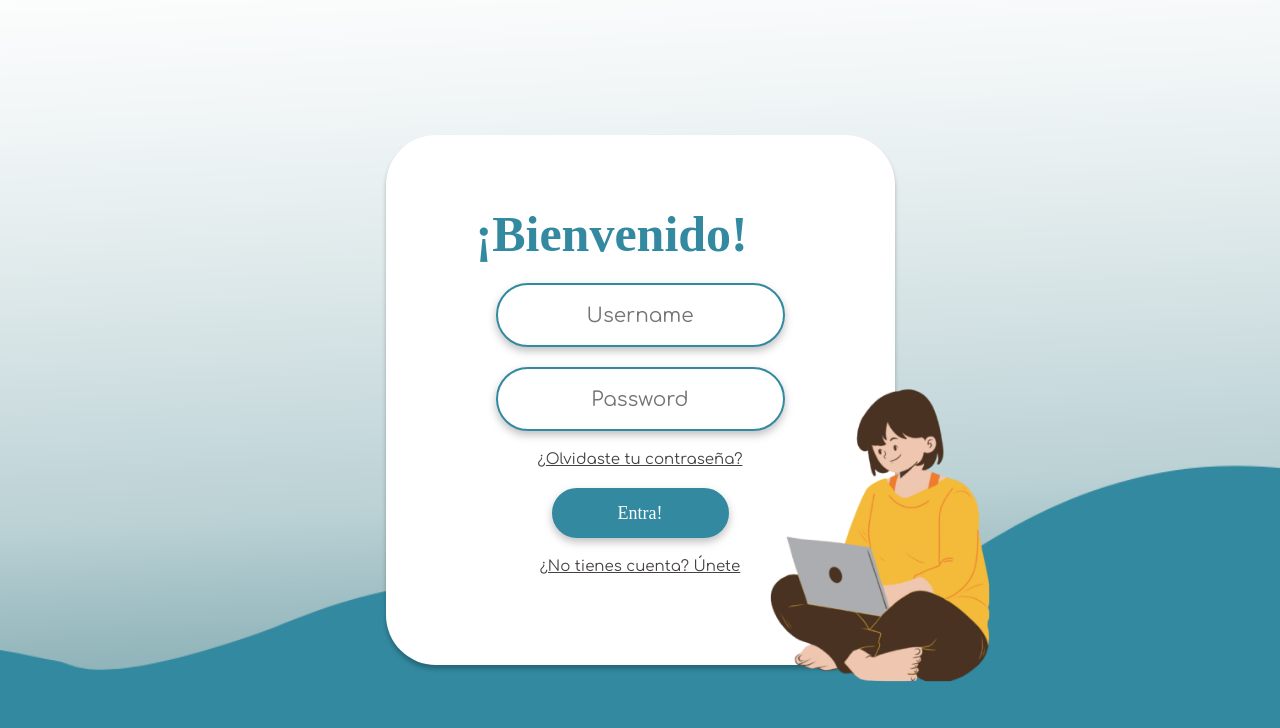
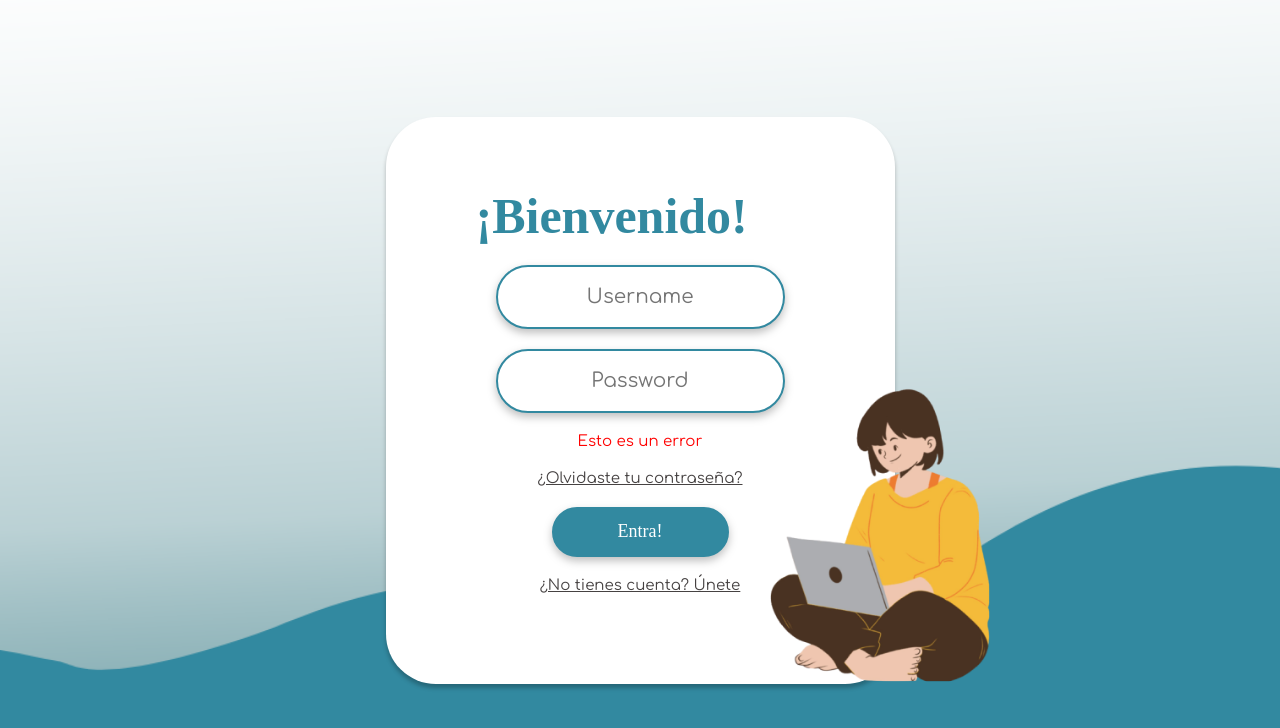
Before and after one commit to jtnvv/MochiExpres, a React (Create React App) app in the folder client/: page /Login in a window 1280 px wide. Shown: the top 728 px of the page. Built offline with nearby package versions, Linux system fonts and the light colour scheme; a web font is replaced by a local one.

Commit message:
Discart message error

```diff
--- a/client/src/pages/Login.jsx
+++ b/client/src/pages/Login.jsx
@@ -1,30 +1,15 @@
 import React from "react";
-import { useState } from "react";
 import { Link } from "react-router-dom";
 import people from "../img/login-people.png";
 const Login = () => {
-    const [username, setUsername] = useState("");
-    const [password, setPassword] = useState("");
-    const [errorMessage, setErrorMessage] = useState("");
-
-    function verificacionCampos(event) //verifica si ambos campos estan llenos
-    {
-        event.preventDefault();
-        if (username === "" || password === "") {
-            setErrorMessage("Por favor, llena ambos campos");
-        }
-        else {
-            //continuar con el proceso de login
-        }
-    }
     return (
         <div className="auth">
             <div className="auth__bg">
                 <h1>¡Bienvenido!</h1>
-                <form onSubmit={verificacionCampos}>
-                    <input type="text" id="username" name="username" placeholder="Username" value={username} onChange={(event) => setUsername(event.target.value)} />
-                    <input type="password" id="password" name="password" placeholder="Password" value={password} onChange={(event) => setPassword(event.target.value)} />
-                    {errorMessage && <p className="auth__bg__error">{errorMessage}</p>}
+                <form>
+                    <input type="text" placeholder="Username" />
+                    <input type="password" placeholder="Password" />
+                    <p className="auth__bg__error">Esto es un error</p>
                     <Link className="auth__bg__text" to="/Recuperacion-Contrasena">¿Olvidaste tu contraseña?</Link>
                     <button type="submit">Entra!</button>
                     <Link className="auth__bg__text" to="/Registro">¿No tienes cuenta? Únete</Link>
```
